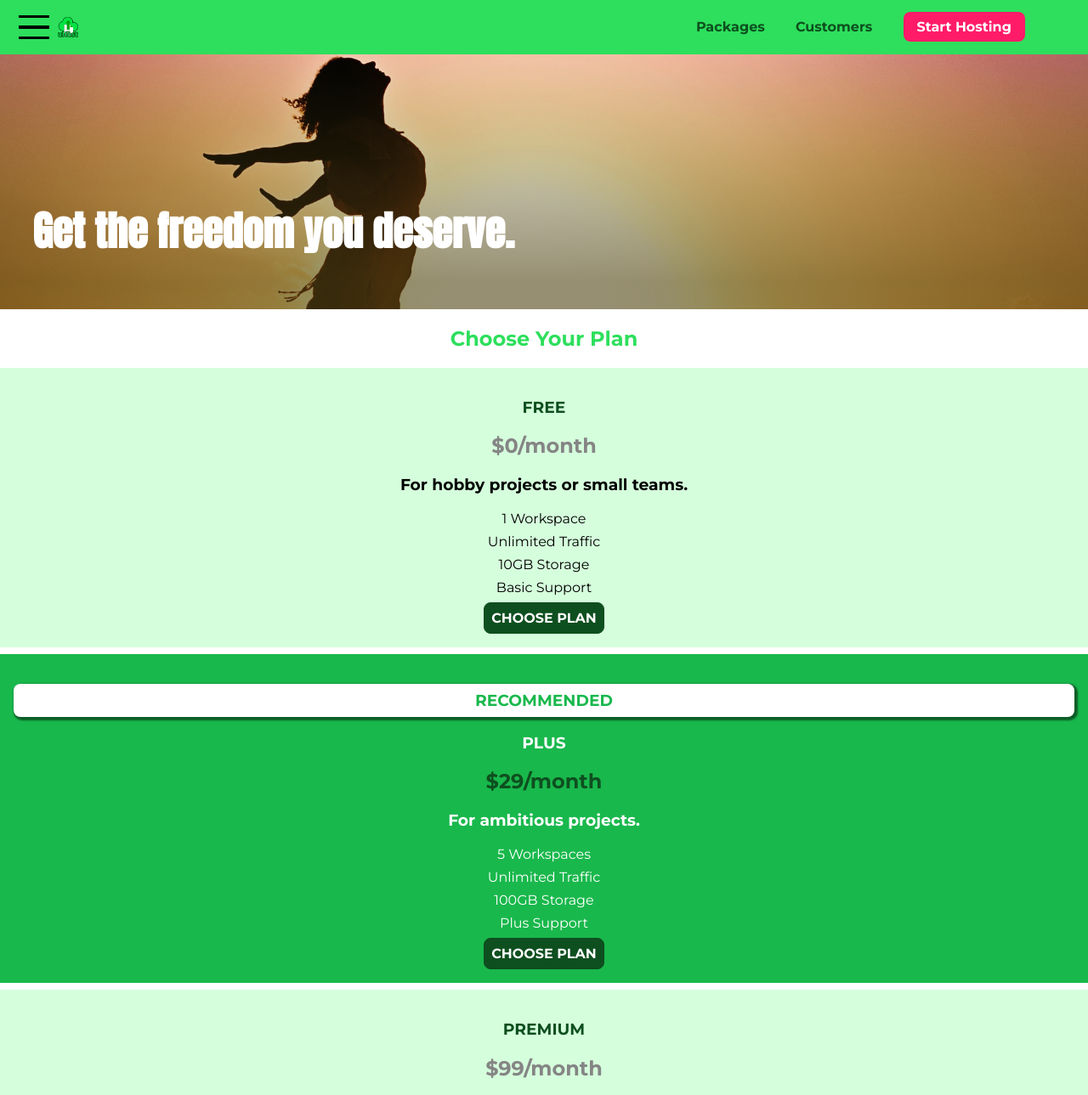
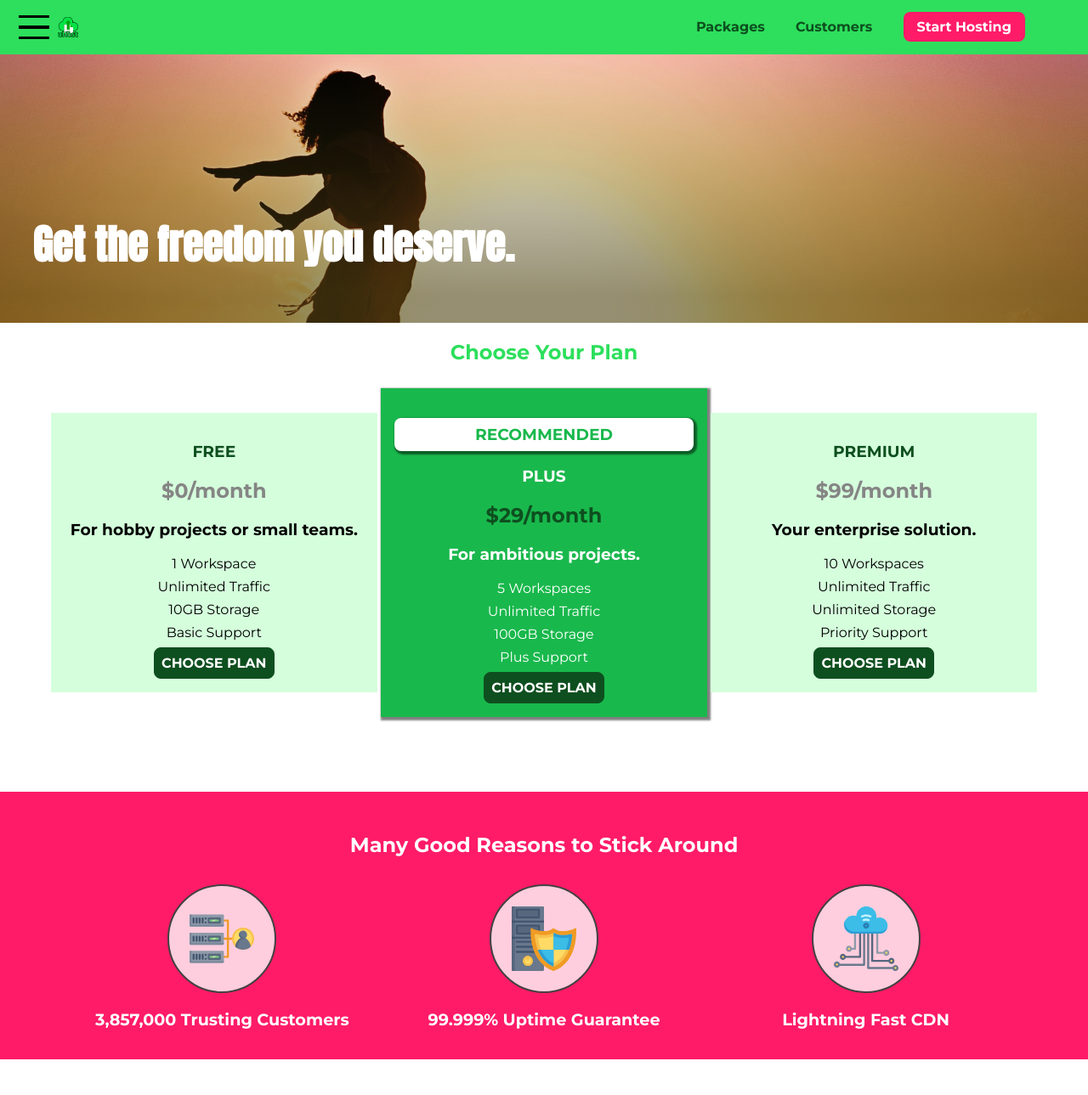
Before and after one commit to JCamiloo/web-designs, a plain HTML site: page [uHost] Web 1/index.html in a window 1280 px wide. Shown: the top 1289 px of the page at 85% size. Drawn offline with Linux system fonts and the light colour scheme.

Commit message:
[uHost] improvement desktop design

```diff
--- a/[uHost] Web 1/main.css
+++ b/[uHost] Web 1/main.css
@@ -12,7 +12,7 @@
     /* background-image: radial-gradient(ellipse farthest-corner at 20% 50%, red, blue 70%, green); */
     width: 100vw;
     height: 33vh;
-    margin-top: 2.75rem;
+    margin-top: 3.75rem;
     /* border: 5px dashed red; */
     position: relative;
 }
@@ -41,12 +41,7 @@
     color: #2ddf5c;
     text-align: center;
 }
-/*
-.plan__list {
-    width: 100%;
-    text-align: center;
-}
-*/
+
 .plan {
     background: #d5ffdc;
     text-align: center;
@@ -58,7 +53,6 @@
 .plan--highlighted {
     background: #19b84c;
     color: white;
-    /* box-shadow: 2px 2px 2px 2px rgba(0, 0, 0, 0.5); */
 }
 
 .plan__annotation {
@@ -95,6 +89,25 @@
     margin: 0.5rem 0;
 }
 
+@media (min-width: 40rem) {
+    .plan__list {
+        width: 100%;
+        text-align: center;
+    }
+
+    .plan {
+        display: inline-block;
+        width: 30%;
+        vertical-align: middle;
+        min-width: 13rem;
+        max-width: 25rem;
+    }
+
+    .plan--highlighted {
+        box-shadow: 2px 2px 2px 2px rgba(0, 0, 0, 0.5);
+    }
+}
+
 #key-features {
     background: #ff1b68;
     margin-top: 5rem;
@@ -113,12 +126,6 @@
     text-align: center;
 }
 
-.key-feature {
-    display: inline-block;
-    width: 30%;
-    vertical-align: top;
-}
-
 .key-feature__image {
     background: #ffcede;
     width: 128px;
@@ -134,6 +141,15 @@
     font-weight: bold;
     color: white;
     font-size: 1.2rem;
+}
+
+@media (min-width: 40rem) {
+    .key-feature {
+        display: inline-block;
+        vertical-align: top;
+        max-width: 25rem;
+        width: 30%;
+    }
 }
 
 .modal {
```
